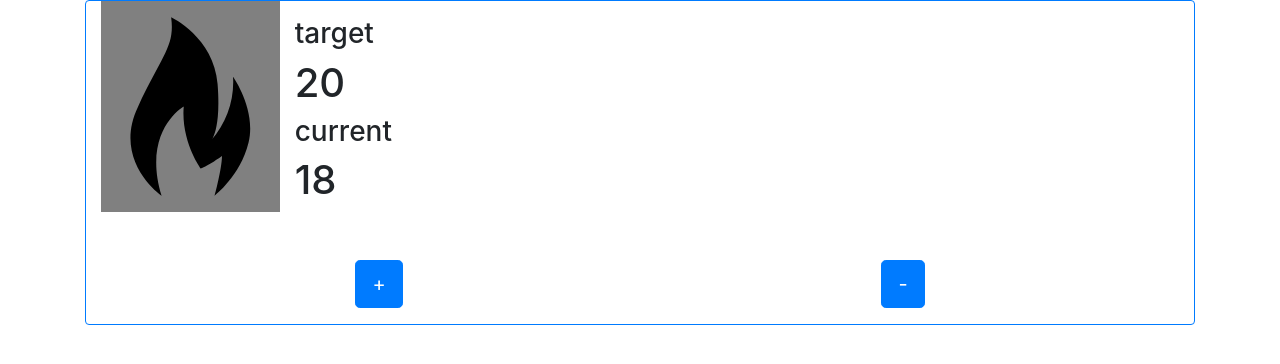
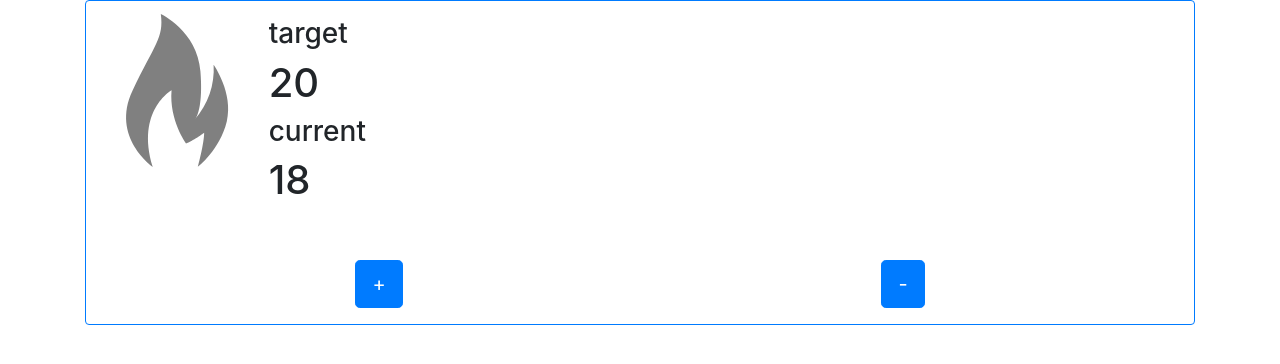
Before and after one commit to jacquescoetzee202/smart-home, a React (Create React App) app: page / in a window 1280 px wide. Shown: the top 364 px of the page. Built offline with nearby package versions, Linux system fonts and the light colour scheme.

Commit message:
added color change to flame svg fill on heatingOn state

```diff
--- a/src/components/HeatingCard/HeatingCard.js
+++ b/src/components/HeatingCard/HeatingCard.js
@@ -7,11 +7,11 @@ import "../../heating.css";
 const HeatingCard = ({ heatingOn }) => (
     <div className="container border border-primary rounded">
         <div className="d-flex">
-            <img
-                className={ heatingOn ? "icon_on" : "icon_off" }
-                src={ fire }
-                alt="Flame indicating heating on or off"
-            />
+            <svg xmlns="http://www.w3.org/2000/svg" height="134pt" version="1.1" viewBox="-22 0 134 134.06032" width="134pt">
+            <path
+            className={ heatingOn ? "icon_on" : "icon_off" }
+            d="M 23.347656 134.058594 C 8.445312 84.953125 39.933594 67.023438 39.933594 67.023438 C 37.730469 93.226562 52.621094 113.640625 52.621094 113.640625 C 58.097656 111.988281 68.550781 104.265625 68.550781 104.265625 C 68.550781 113.640625 63.035156 134.046875 63.035156 134.046875 C 63.035156 134.046875 82.34375 119.117188 88.421875 94.320312 C 94.492188 69.523438 76.859375 44.628906 76.859375 44.628906 C 77.921875 62.179688 71.984375 79.441406 60.351562 92.628906 C 60.933594 91.957031 61.421875 91.210938 61.796875 90.402344 C 63.886719 86.222656 67.242188 75.359375 65.277344 50.203125 C 62.511719 14.890625 30.515625 0 30.515625 0 C 33.273438 21.515625 25.003906 26.472656 5.632812 67.3125 C -13.738281 108.144531 23.347656 134.058594 23.347656 134.058594 Z M 23.347656 134.058594 " />
+            </svg>
             <Display />
         </div>
         <div className="container d-flex justify-content-around mb-3 mt-5">
--- a/src/heating.css
+++ b/src/heating.css
@@ -1,7 +1,7 @@
 .icon_on {
-  background-color: orange;
+  fill: orange;
 }
 
 .icon_off {
-  background-color: grey;
+  fill: grey;
 }
```
Also changed, not shown: 1 other file (tests, documents, lock files or other folders).
